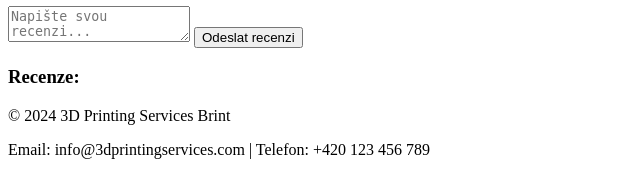
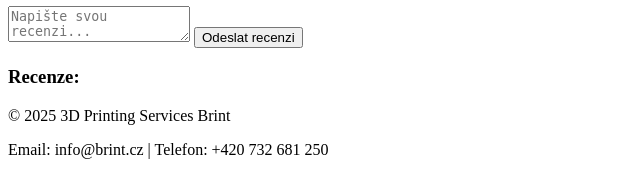
Before and after one commit to AnkhaNav/Web-app-3D-print, a PHP site: page /index.php in a window 1280 px wide. Shown: the part 1654-1829 px from the top of the page, without its empty margins (0-640 px from the left). Run offline with PHP 8.4, Linux system fonts and the light colour scheme; some libraries are stand-ins or nearby versions.

Commit message:
Update footer.php

```diff
--- a/footer.php
+++ b/footer.php
@@ -1,4 +1,4 @@
 <footer class="main-footer">
-    <p>&copy; 2024 3D Printing Services Brint</p>
-    <p>Email: info@3dprintingservices.com | Telefon: +420 123 456 789</p>
+    <p>&copy; 2025 3D Printing Services Brint</p>
+    <p>Email: info@brint.cz | Telefon: +420 732 681 250</p>
 </footer>
```
